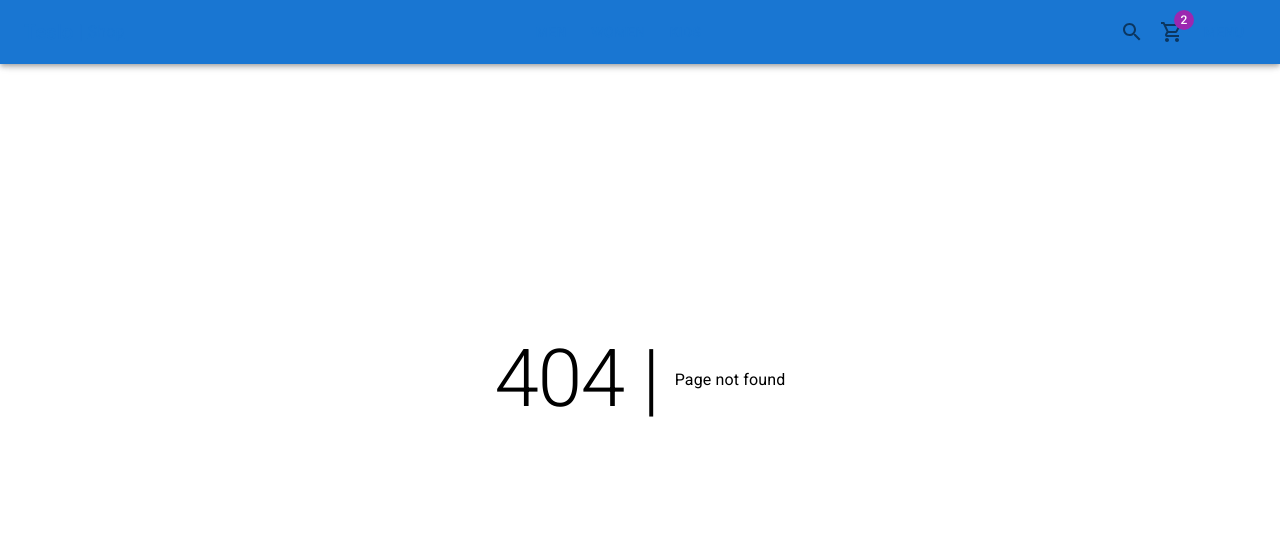
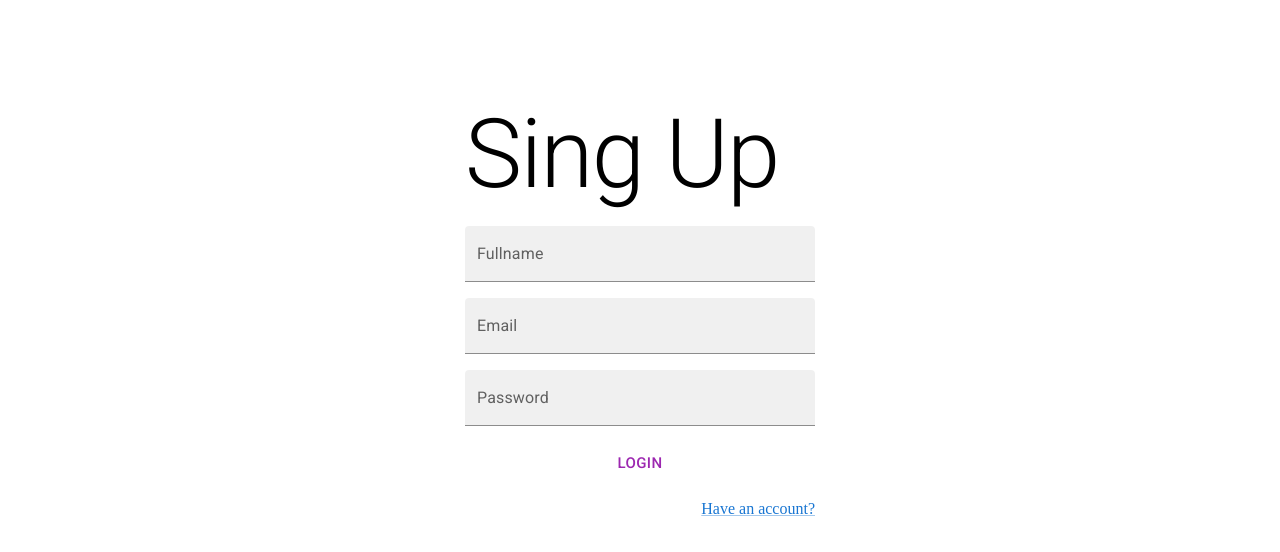
Before and after one commit to karlbehrensg/teslo-shop, a Next.js app: page /auth/register in a window 1280 px wide. Before the commit this address had no page. Shown: the top 552 px of the page. Built offline with nearby package versions, Linux system fonts and the light colour scheme.

Commit message:
Login page

```diff
--- /dev/null
+++ b/pages/auth/register.tsx
@@ -0,0 +1,50 @@
+import NextLink from "next/link";
+import { Box, Button, Grid, Link, TextField, Typography } from "@mui/material";
+import { AuthLayout } from "../../components/layout";
+
+const RegisterPage = () => {
+  return (
+    <AuthLayout title={"Login"}>
+      <Box sx={{ width: 350, padding: "10px 20px" }}>
+        <Grid container spacing={2}>
+          <Grid item xs={12}>
+            <Typography variant="h1" component="h1">
+              Sing Up
+            </Typography>
+          </Grid>
+          <Grid item xs={12}>
+            <TextField label="Fullname" variant="filled" fullWidth />
+          </Grid>
+          <Grid item xs={12}>
+            <TextField label="Email" variant="filled" fullWidth />
+          </Grid>
+          <Grid item xs={12}>
+            <TextField
+              label="Password"
+              type="password"
+              variant="filled"
+              fullWidth
+            />
+          </Grid>
+          <Grid item xs={12}>
+            <Button
+              color="secondary"
+              className="circular-btn"
+              size="large"
+              fullWidth
+            >
+              Login
+            </Button>
+          </Grid>
+          <Grid item xs={12} display="flex" justifyContent="end">
+            <NextLink href="/auth/login" passHref>
+              <Link underline="always">Have an account?</Link>
+            </NextLink>
+          </Grid>
+        </Grid>
+      </Box>
+    </AuthLayout>
+  );
+};
+
+export default RegisterPage;
```
Also changed, not shown: pages/cart/index.tsx (+6 -3 lines), pages/checkout/address.tsx (+6 -4 lines).
